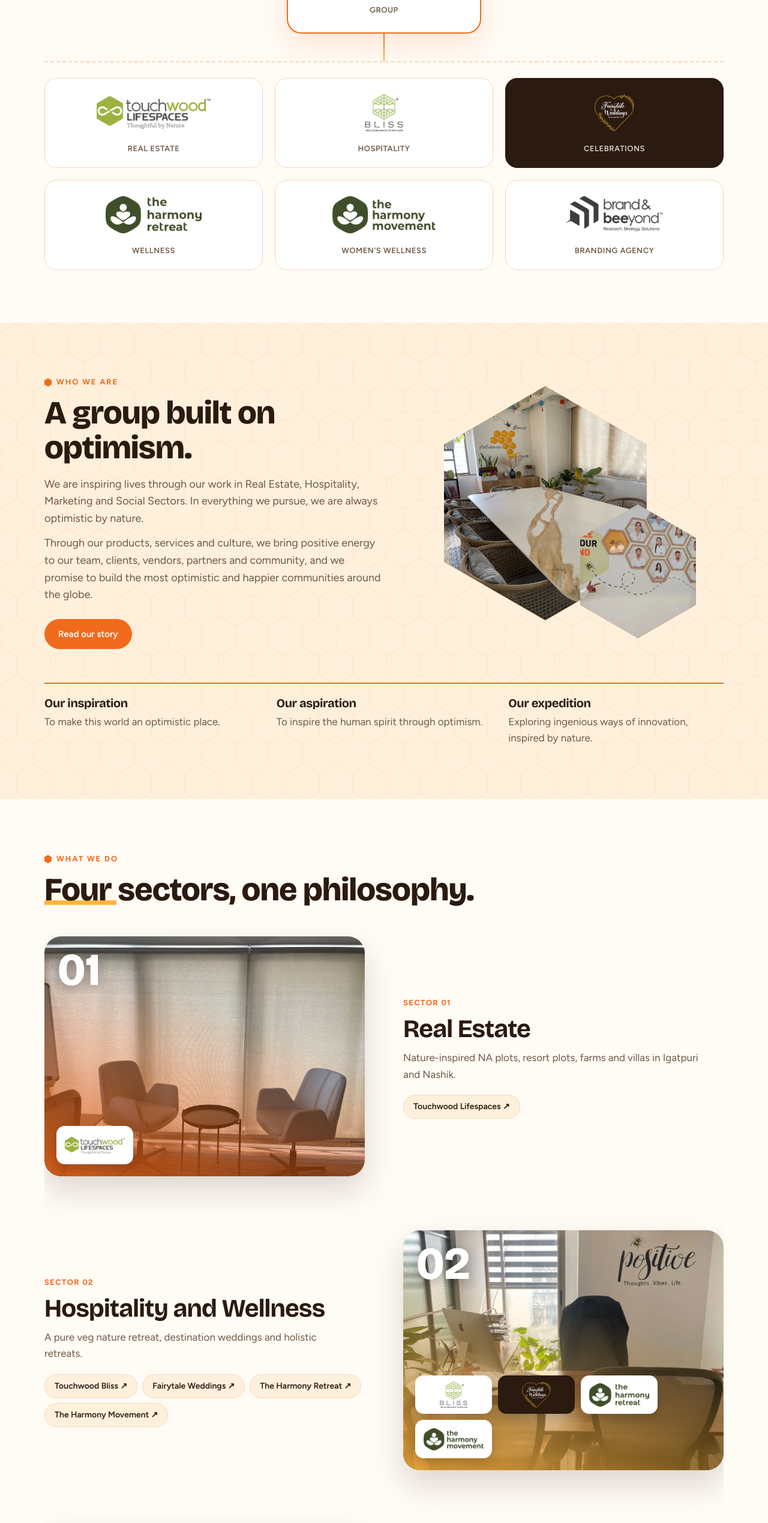
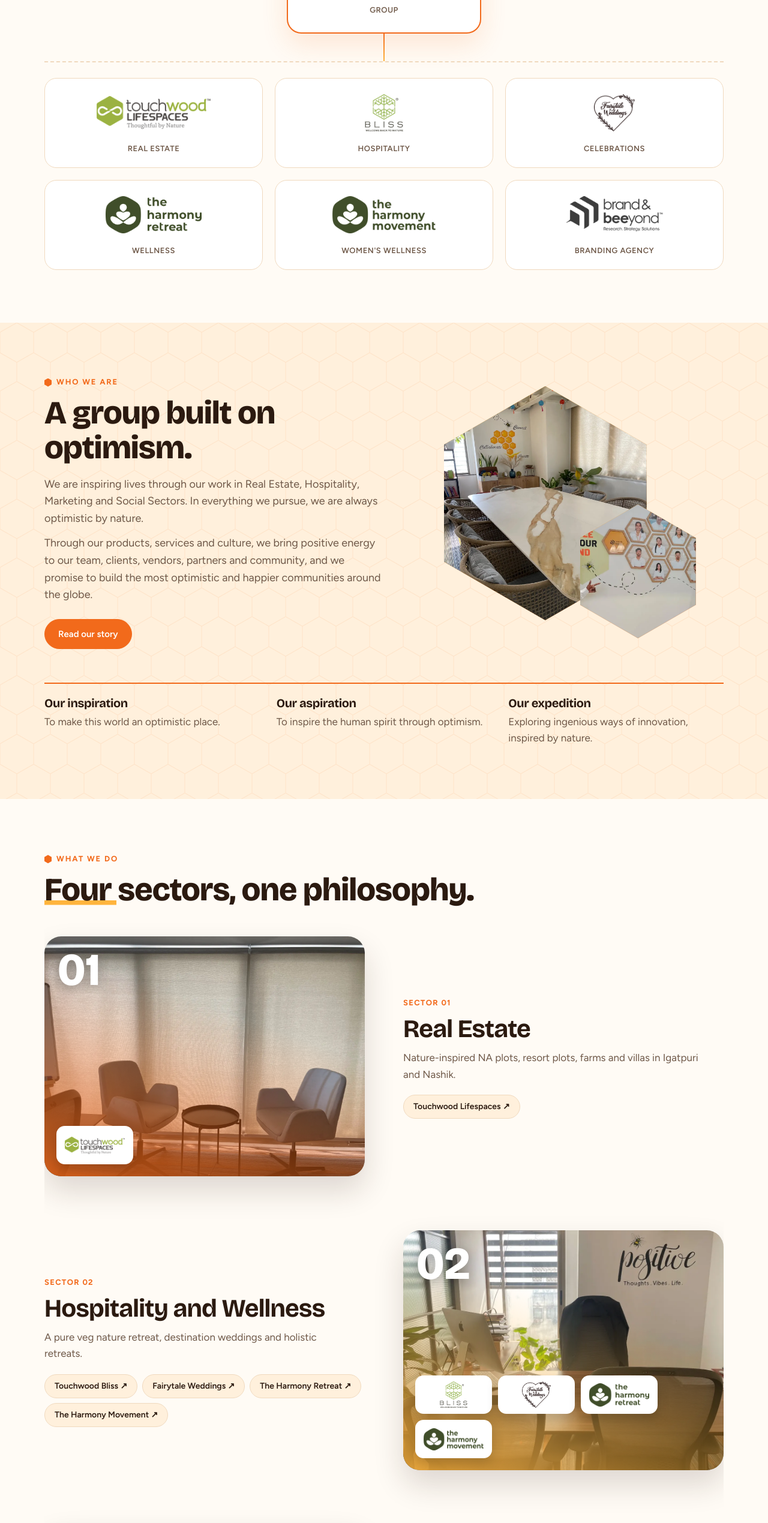
Before and after one commit to hansikakvig/touchwood-world-website, a Next.js app: page / in a window 1280 px wide. Shown: the part 1369-3908 px from the top of the page at 60% size. Built offline with nearby package versions, Linux system fonts and the light colour scheme.

Commit message:
New Fairytale Weddings logo on white everywhere

```diff
--- a/app/globals.css
+++ b/app/globals.css
@@ -185,7 +185,6 @@ h2 { font-size: clamp(32px, 4.4vw, 54px); font-weight: 800; max-width: 780px; }
 .mq:hover .tr { animation-play-state: paused; }
 .mq .logo-tile { background: #fff; border: 1.5px solid var(--line); border-radius: 18px; padding: 20px 26px; display: flex; flex-direction: column; align-items: center; justify-content: space-between; gap: 10px; width: 220px; height: 120px; margin-right: 16px; }
 .mq .logo-tile img { height: 56px; width: auto; max-width: 170px; object-fit: contain; }
-.logo-tile.dark-tile { background: var(--bark); }
 .mq small { color: var(--mute); font-size: 13px; }
 
 /* pictures */
@@ -504,7 +503,6 @@ h2.rv.in { background-size: 120px .14em; }
 .pic.has-logo { background: var(--comb-dk), linear-gradient(160deg, var(--honey), var(--or)); }
 .pic.has-logo .lgx { transition: rotate .6s cubic-bezier(.2,.8,.2,1.4), scale .4s; }
 .card:hover .pic.has-logo .lgx, .slide .pic.has-logo .lgx { scale: 1.05; }
-.lgx.dark { background: var(--bark); }
 
 /* page transition */
 main > * { animation: pgin .5s ease both; }
@@ -527,8 +525,6 @@ main > * { animation: pgin .5s ease both; }
 .fam-tile img { height: 62px; width: auto; max-width: 190px; object-fit: contain; transition: transform .45s cubic-bezier(.2,.8,.2,1); }
 .fam-tile:hover { transform: translateY(-6px); box-shadow: 0 20px 40px rgba(43,26,16,.12); border-color: var(--honey); }
 .fam-tile:hover img { transform: scale(1.07); }
-.fam-tile.dark-tile { background: var(--bark); border-color: var(--bark); }
-.fam-tile.dark-tile small { color: var(--on); opacity: .85; }
 .js .fam-root.rv { transform: scale(.85); }
 .js .fam-root.rv.in { transform: none; }
 .js .fam-tile.rv { transform: translateY(30px) scale(.94); transition: opacity .6s ease calc(var(--d, 0) * 90ms + .5s), transform .6s cubic-bezier(.2,.8,.2,1) calc(var(--d, 0) * 90ms + .5s), box-shadow .35s, border-color .35s; }
@@ -590,7 +586,6 @@ main > * { animation: pgin .5s ease both; }
   .js .fam-root.rv, .js .fam-tile.rv, .js .zz-media.rv, .js .zz-body.rv, .js .zz-media .hx, .js .zz-body li, .js .fam-line.rv { opacity: 1; transform: none; transition: none; }
   .wa, .wa::before { animation: none; }
 }
-.zz-logos .hx.dk { background: var(--bark); }
 .zz-body li { padding: 0; }
 .zz-body li a { display: inline-block; padding: 8px 16px; color: var(--ink); text-decoration: none; border-radius: 999px; transition: background .25s, color .25s, transform .25s; }
 .zz-body li a:hover, .zz-body li a:focus-visible { background: var(--or); color: #fff; transform: translateY(-2px); }
--- a/app/page.tsx
+++ b/app/page.tsx
@@ -51,7 +51,7 @@ export default function Home() {
             <div className="fam-line rv" aria-hidden="true" />
             <div className="fam-kids">
               {family.slice(1).map(([src, alt, sm], k) => (
-                <div className={`fam-tile rv${src.includes("fairytale") ? " dark-tile" : ""}`} key={src} style={{ "--d": k } as React.CSSProperties}>
+                <div className="fam-tile rv" key={src} style={{ "--d": k } as React.CSSProperties}>
                   <img src={src} alt={alt} loading="lazy" /><small>{sm}</small>
                 </div>
               ))}
@@ -92,7 +92,7 @@ export default function Home() {
                   <img src={sectorImg[i % sectorImg.length]} alt={h} loading="lazy" />
                   <span className="zz-num">{String(i + 1).padStart(2, "0")}</span>
                   <div className="zz-logos">
-                    {list.map((l) => logoFor[l] ? <VLink name={l} className={`hx${l.startsWith("Fairytale") ? " dk" : ""}`} key={l}><img src={logoFor[l]} alt={l} /></VLink> : null)}
+                    {list.map((l) => logoFor[l] ? <VLink name={l} className="hx" key={l}><img src={logoFor[l]} alt={l} /></VLink> : null)}
                   </div>
                 </div>
                 <div className="zz-body rv">
--- a/components/Pic.tsx
+++ b/components/Pic.tsx
@@ -7,7 +7,7 @@ export default function Pic({ src, label, sub, className = "", alt = "", logo, c
     <figure className={`pic ${showLogo ? "has-logo " : ""}${className}`} style={{ margin: 0, ...style }}>
       {src ? <img src={src} alt={alt || label || ""} loading="lazy" /> : null}
       {showLogo ? (
-        <span className={`lgx hx${logo!.includes("fairytale") ? " dark" : ""}`}><img src={logo} alt={alt || label || ""} /></span>
+        <span className="lgx hx"><img src={logo} alt={alt || label || ""} /></span>
       ) : label && (!src || sub) ? (
         <span className="ph-label">{label}{sub ? <small>{sub}</small> : null}</span>
       ) : null}
```
Also changed, not shown: public/logos/fairytale.png.
